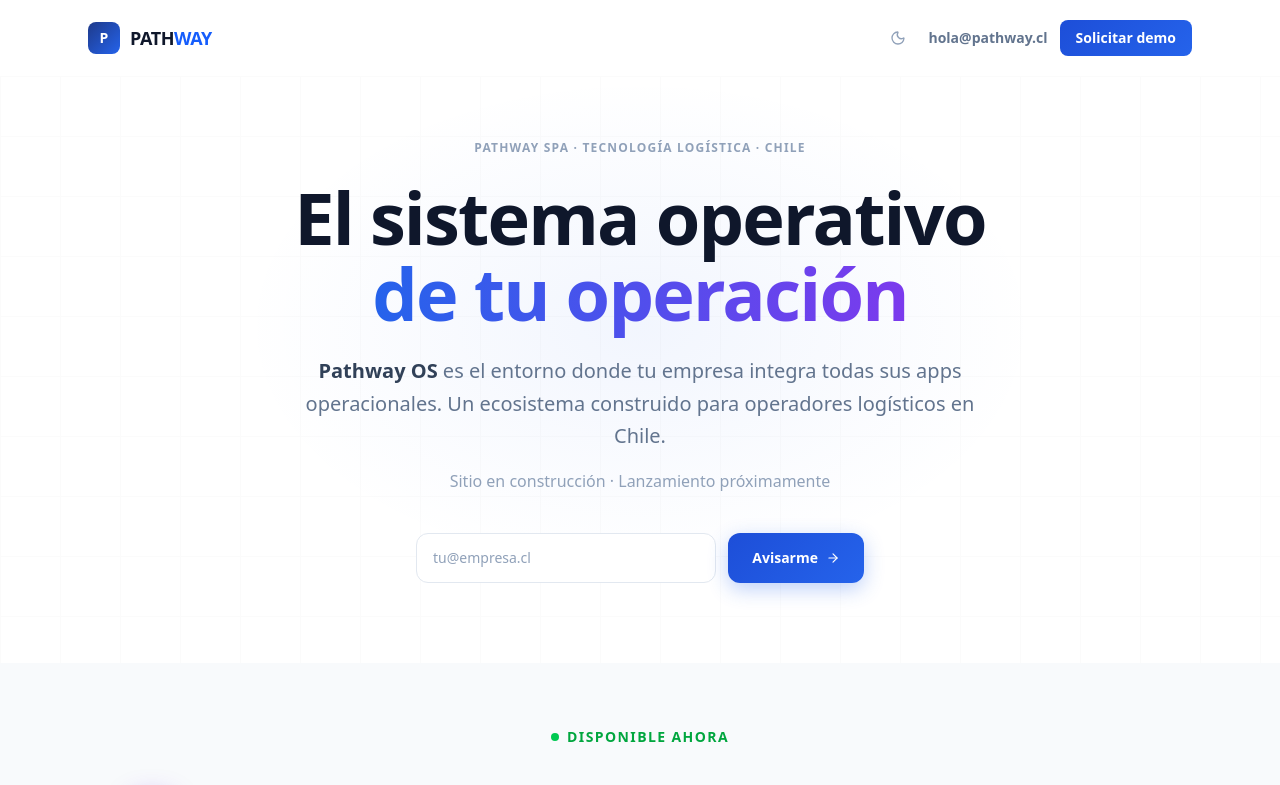
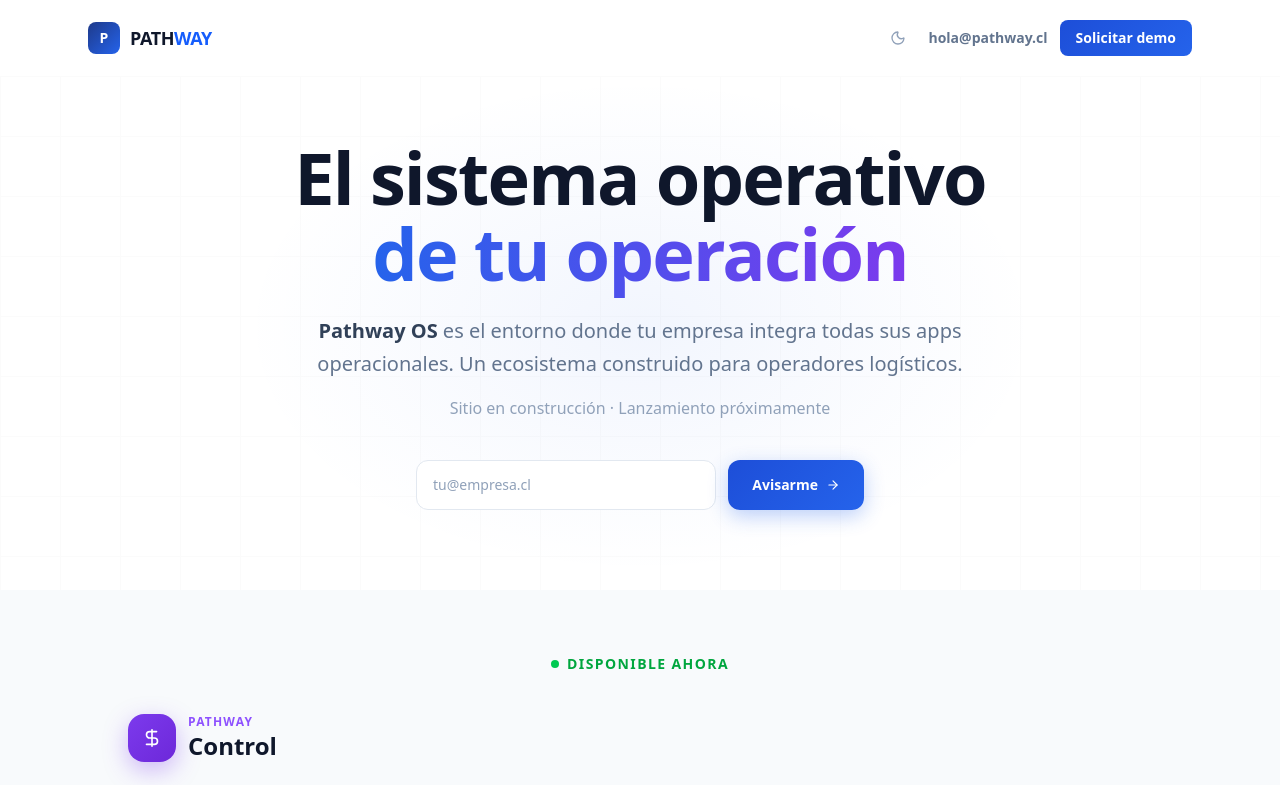
Before and after one commit to Hmacuada/pathway-web, a Next.js app: page / in a window 1280 px wide. Shown: the top 785 px of the page. Built offline with nearby package versions, Linux system fonts and the light colour scheme.

Commit message:
fix: elimina texto sobre título y referencia exclusiva a Chile

```diff
--- a/app/page.tsx
+++ b/app/page.tsx
@@ -82,11 +82,6 @@ export default function Home() {
           </div>
 
           <div className="relative max-w-3xl mx-auto">
-            {/* Empresa */}
-            <p className="text-xs font-bold text-slate-400 dark:text-slate-600 uppercase tracking-widest mb-6">
-              Pathway SpA · Tecnología logística · Chile
-            </p>
-
             {/* Headline */}
             <h1 className="text-5xl md:text-7xl font-black leading-[1.05] tracking-tight mb-6">
               El sistema operativo<br />
@@ -100,7 +95,7 @@ export default function Home() {
 
             <p className="text-xl text-slate-500 dark:text-slate-400 leading-relaxed mb-4 max-w-2xl mx-auto">
               <strong className="text-slate-700 dark:text-slate-300">Pathway OS</strong> es el entorno donde tu empresa integra todas sus apps operacionales.
-              Un ecosistema construido para operadores logísticos en Chile.
+              Un ecosistema construido para operadores logísticos.
             </p>
             <p className="text-base text-slate-400 dark:text-slate-500 mb-10">
               Sitio en construcción · Lanzamiento próximamente
```
